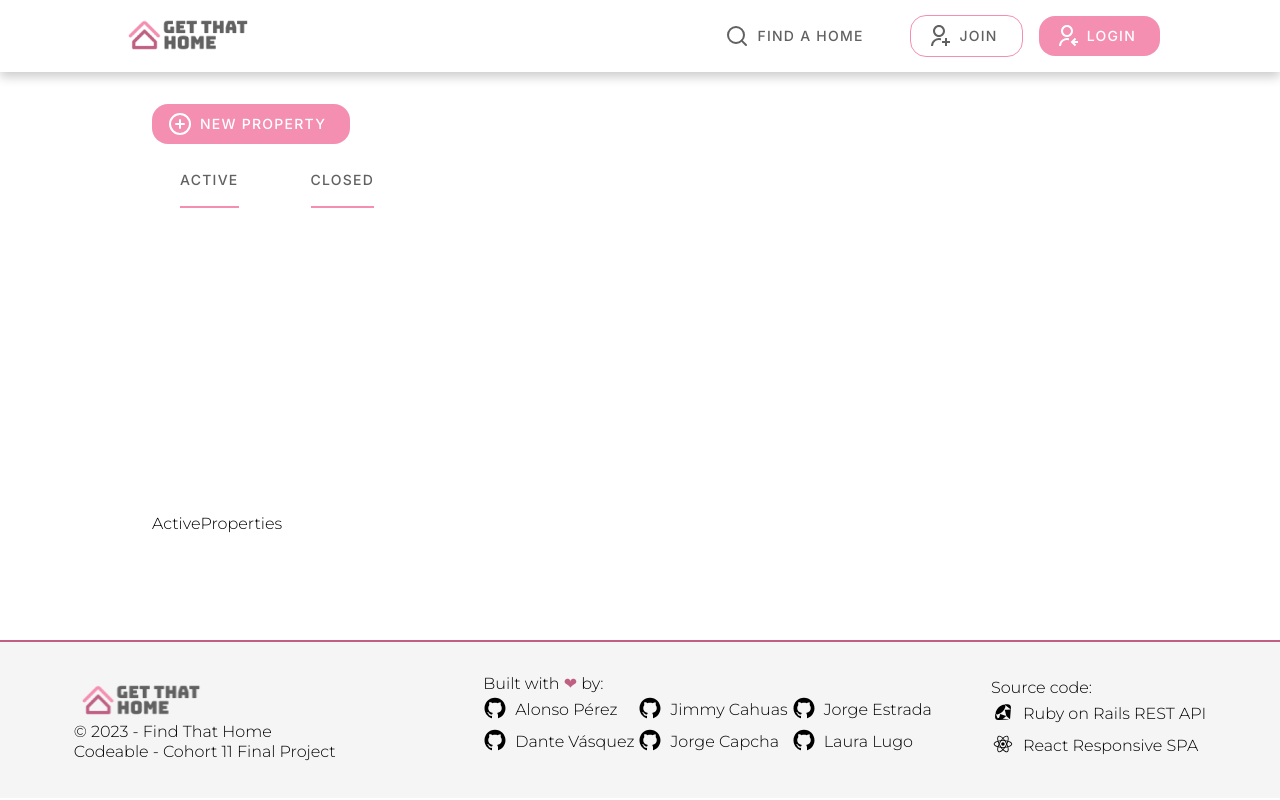
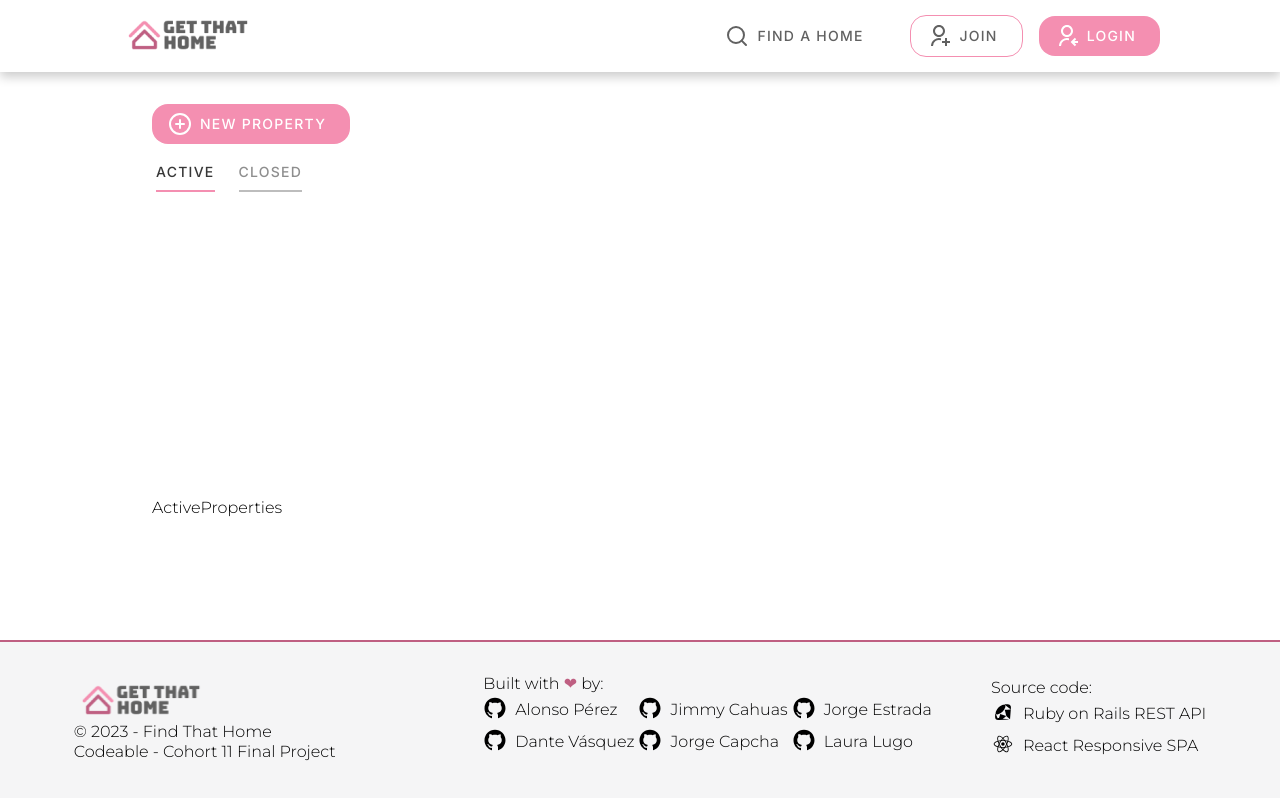
Before and after one commit to Kamaqen/c11-team1-getThatHome, a React (Vite) app: page /my_properties in a window 1280 px wide. Shown: the top 800 px of the page. Built offline with nearby package versions, Linux system fonts and the light colour scheme.

Commit message:
ADD: tab component

```diff
--- /dev/null
+++ b/src/components/Tab.jsx
@@ -0,0 +1,57 @@
+import styled from "@emotion/styled";
+
+const Tabcontainer = styled.div`
+  display: inline-flex;
+  padding: 0px 4px;
+  flex-direction: column;
+  align-items: center;
+  gap: 6px;
+  padding: 0px 4px;
+  height: auto;
+  width: auto;
+  font-family: "Inter";
+  font-size: 14px;
+  font-style: normal;
+  font-weight: 500;
+  line-height: 24px; /* 171.429% */
+  letter-spacing: 1.25px;
+  text-transform: uppercase;
+  cursor: pointer;
+  user-select: none;
+  color: ${(
+    props // Text inside the button
+  ) =>
+    props.variant === "Active"
+      ? "#373737"
+      : props.variant === "Inactive"
+      ? "#8E8E8E"
+      : "#373737"};
+  &:hover {
+    color: "#61616126";
+  }
+`;
+
+const StyledRectangle = styled.div`
+  height: 2px;
+  align-self: stretch;
+  background-color: ${(props) =>
+    props.variant === "Active"
+      ? "#F48FB1"
+      : props.variant === "Inactive"
+      ? "#BDBDBD"
+      : "#F48FB1"};
+  &:hover {
+    background-color: "#BF5F82";
+  }
+`;
+
+const Tab = ({ children, ...props }) => {
+  return (
+    <Tabcontainer {...props}>
+      {children}
+      <StyledRectangle {...props} />
+    </Tabcontainer>
+  );
+};
+
+export default Tab;
--- a/src/pages/MyProperties.jsx
+++ b/src/pages/MyProperties.jsx
@@ -5,6 +5,7 @@ import Button from "../components/Button";
 import { FiPlusCircle } from "react-icons/fi";
 import { useNavigate } from "react-router-dom";
 import styled from "@emotion/styled";
+import Tab from "../components/Tab";
 
 const iconFiPlusCircle = <FiPlusCircle />;
 
@@ -35,21 +36,6 @@ const MenuTabs = styled.div`
   gap: 16px;
 `;
 
-const Tab = styled.div`
-  display: flex;
-  padding: 0px 4px;
-  flex-direction: column;
-  align-items: center;
-  gap: 6px;
-`;
-
-const Rectangle = styled.div`
-  height: 2px;
-  align-self: stretch;
-  background: var(--Pink, #f48fb1);
-  margin: 0px 24px;
-`;
-
 export const MyProperties = () => {
   const navigate = useNavigate();
   const [active, setActive] = useState(true);
@@ -66,17 +52,17 @@ export const MyProperties = () => {
           new property
         </Button>
         <MenuTabs>
-          <Tab>
-            <Button variant="Ghost" size="def">
-              active
-            </Button>
-            <Rectangle />
+          <Tab
+            variant={active ? "Active" : "Inactive"}
+            onClick={() => setActive(true)}
+          >
+            active
           </Tab>
-          <Tab>
-            <Button variant="Ghost" size="def">
-              closed
-            </Button>
-            <Rectangle />
+          <Tab
+            variant={active ? "Inactive" : "Active"}
+            onClick={() => setActive(false)}
+          >
+            closed
           </Tab>
         </MenuTabs>
         {active ? <ActiveProperties /> : <ClosedProperties />}
```
